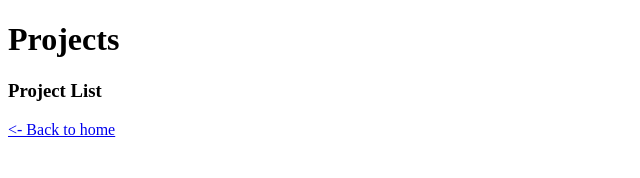
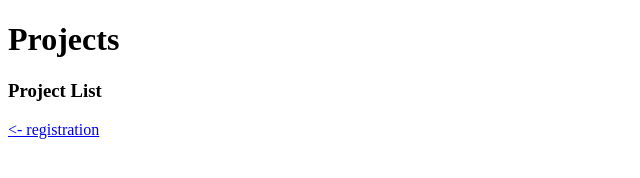
Before and after one commit to smanitha2003/wd201, a website: page http-server/project.html in a window 1280 px wide. Shown: the full height of the page, 0-640 px from the left. Drawn offline with Linux system fonts and the light colour scheme.

Commit message:
Update project.html

```diff
--- a/http-server/project.html
+++ b/http-server/project.html
@@ -7,6 +7,6 @@
 <body>
    <h1>Projects</h1>
    <h3>Project List</h3>
-   <a href="./registration">&lt;- Back to home</a>
+   <a href="./registration">&lt;- registration</a>
 </body>
 </html>
```
